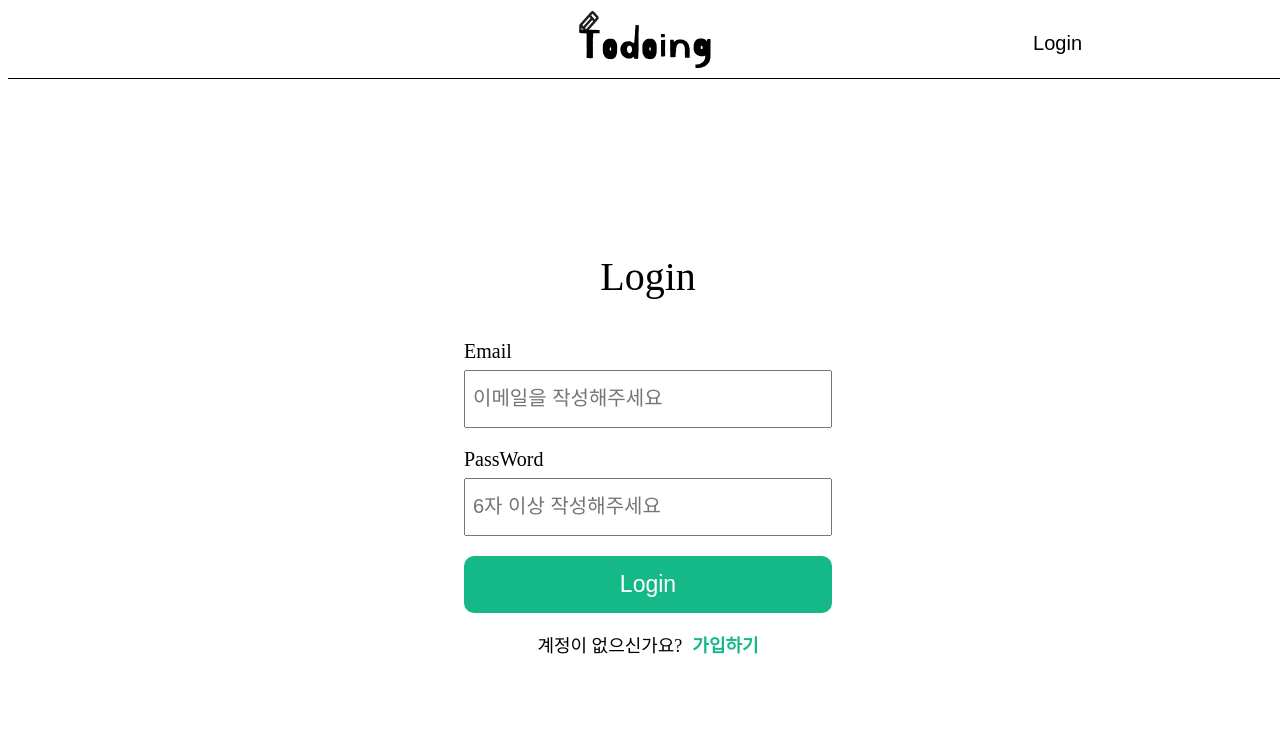
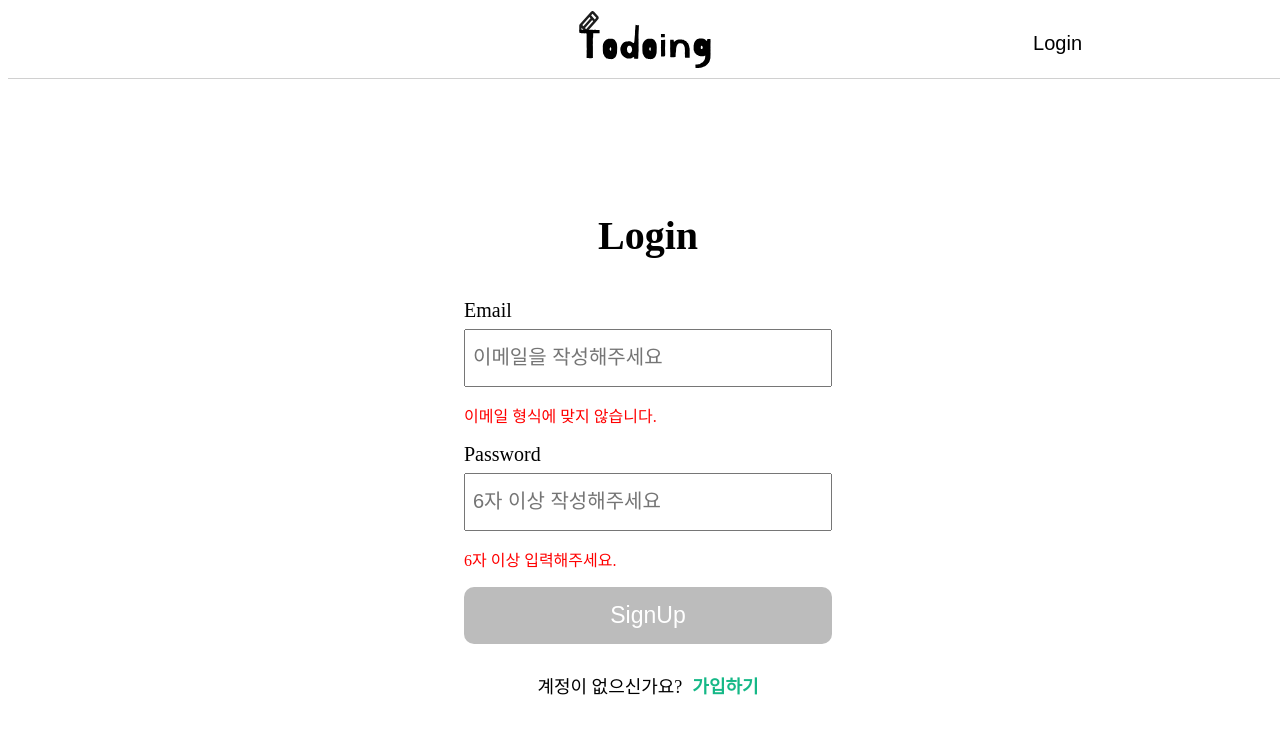
Before and after one commit to Miaash/Todo-List-TS, a React (Create React App) app: page /login in a window 1280 px wide. Shown: the top 734 px of the page. Built offline with nearby package versions, Linux system fonts and the light colour scheme.

Commit message:
[FEAT]: 로그인&회원가입 유효성검사 구현

```diff
--- a/src/components/common/Header.tsx
+++ b/src/components/common/Header.tsx
@@ -40,7 +40,7 @@ const MainWrapper = styled.header`
   position: sticky;
   z-index: 10000;
   width: 100%;
-  border-bottom: 1px #000 solid;
+  border-bottom: 1px #d0d0d0 solid;
 `;
 
 const HeaderContainer = styled.div`
--- a/src/pages/LoginPage.tsx
+++ b/src/pages/LoginPage.tsx
@@ -10,15 +10,29 @@ const LoginPage = () => {
   const [email, setEmail] = useState("");
   const [pwd, setPwd] = useState("");
   const { setIsLogin } = useLoginStore();
+  const [emailError, setEmailError] = useState(false);
+  const [pwdError, setPwdError] = useState(false);
   const navigate = useNavigate();
 
   const changeEmailHandler = (e: React.ChangeEvent<HTMLInputElement>) => {
     e.preventDefault();
     setEmail(e.target.value);
+    const regExp =
+      /^[0-9a-zA-Z]([-_\.]?[0-9a-zA-Z])*@[0-9a-zA-Z]([-_\.]?[0-9a-zA-Z])*\.[a-zA-Z]{2,3}$/i;
+    if (regExp.test(e.target.value)) {
+      setEmailError(true);
+    } else {
+      setEmailError(false);
+    }
   };
   const changePwdHandler = (e: React.ChangeEvent<HTMLInputElement>) => {
     e.preventDefault();
     setPwd(e.target.value);
+    if (e.target.value.length < 6) {
+      setPwdError(false);
+    } else if (e.target.value.length >= 6) {
+      setPwdError(true);
+    }
   };
 
   // 로그인 핸들러
@@ -42,6 +56,7 @@ const LoginPage = () => {
       <MainContents>
         <TitleBox>Login</TitleBox>
         <FormBox onSubmit={submitHandler}>
+          <EmailBox>
             <label htmlFor="email">Email</label>
             <input
               type="email"
@@ -49,14 +64,37 @@ const LoginPage = () => {
               placeholder="이메일을 작성해주세요"
               onChange={changeEmailHandler}
             />
-          <label htmlFor="password">PassWord</label>
+            {emailError ? (
+              <p className="correct">올바른 형식입니다.</p>
+            ) : (
+              <p className="wrong">이메일 형식에 맞지 않습니다.</p>
+            )}
+          </EmailBox>
+          <PwdBox>
+            <label htmlFor="password">Password</label>
             <input
               type="password"
               id="password"
               placeholder="6자 이상 작성해주세요"
               onChange={changePwdHandler}
             />
-          <button>Login</button>
+            {pwdError ? (
+              <p className="correct">올바른 형식입니다.</p>
+            ) : (
+              <p className="wrong">6자 이상 입력해주세요.</p>
+            )}
+          </PwdBox>
+          {pwdError && emailError ? (
+            <button>SignUp</button>
+          ) : (
+            <button
+              className="disabled"
+              disabled={true}
+              style={{ cursor: "no-drop" }}
+            >
+              SignUp
+            </button>
+          )}
         </FormBox>
         <TextBox>
           <p>계정이 없으신가요?</p>
@@ -94,6 +132,7 @@ const TitleBox = styled.p`
   align-items: center;
   justify-content: center;
   font-size: 40px;
+  font-weight: 600;
 `;
 
 const FormBox = styled.form`
@@ -110,7 +149,6 @@ const FormBox = styled.form`
     height: 40px;
     font-size: 20px;
     padding: 7px;
-    margin-bottom: 20px;
   }
   button {
     height: 57px;
@@ -124,6 +162,41 @@ const FormBox = styled.form`
       background-color: #13a478;
     }
   }
+  .disabled {
+    background-color: #bcbcbc;
+    :hover {
+      cursor: pointer;
+      background-color: #bcbcbc;
+    }
+  }
+`;
+
+const EmailBox = styled.div`
+  display: flex;
+  justify-content: center;
+  flex-direction: column;
+  .correct {
+    color: green;
+    font-size: 16px;
+  }
+  .wrong {
+    color: red;
+    font-size: 16px;
+  }
+`;
+
+const PwdBox = styled.div`
+  display: flex;
+  justify-content: center;
+  flex-direction: column;
+  .correct {
+    color: green;
+    font-size: 16px;
+  }
+  .wrong {
+    color: red;
+    font-size: 16px;
+  }
 `;
 
 const TextBox = styled.div`
@@ -131,6 +204,7 @@ const TextBox = styled.div`
   align-items: center;
   justify-content: center;
   font-size: 18px;
+  margin-top: 10px;
   p {
     margin-right: 10px;
   }
--- a/src/pages/SignUpPage.tsx
+++ b/src/pages/SignUpPage.tsx
@@ -8,15 +8,29 @@ import Header from "../components/common/Header";
 const SignUpPage = () => {
   const [email, setEmail] = useState("");
   const [pwd, setPwd] = useState("");
+  const [emailError, setEmailError] = useState(false);
+  const [pwdError, setPwdError] = useState(false);
   const navigate = useNavigate();
 
   const changeEmailHandler = (e: React.ChangeEvent<HTMLInputElement>) => {
     e.preventDefault();
     setEmail(e.target.value);
+    const regExp =
+      /^[0-9a-zA-Z]([-_\.]?[0-9a-zA-Z])*@[0-9a-zA-Z]([-_\.]?[0-9a-zA-Z])*\.[a-zA-Z]{2,3}$/i;
+    if (regExp.test(e.target.value)) {
+      setEmailError(true);
+    } else {
+      setEmailError(false);
+    }
   };
   const changePwdHandler = (e: React.ChangeEvent<HTMLInputElement>) => {
     e.preventDefault();
     setPwd(e.target.value);
+    if (e.target.value.length < 6) {
+      setPwdError(false);
+    } else if (e.target.value.length >= 6) {
+      setPwdError(true);
+    }
   };
 
   // 회원가입 핸들러
@@ -39,6 +53,7 @@ const SignUpPage = () => {
       <MainContents>
         <TitleBox>SignUp</TitleBox>
         <FormBox onSubmit={submitHandler}>
+          <EmailBox>
             <label htmlFor="email">Email</label>
             <input
               type="email"
@@ -46,17 +61,40 @@ const SignUpPage = () => {
               placeholder="이메일을 작성해주세요"
               onChange={changeEmailHandler}
             />
-          <label htmlFor="password">PassWord</label>
+            {emailError ? (
+              <p className="correct">올바른 형식입니다.</p>
+            ) : (
+              <p className="wrong">이메일 형식에 맞지 않습니다.</p>
+            )}
+          </EmailBox>
+          <PwdBox>
+            <label htmlFor="password">Password</label>
             <input
               type="password"
               id="password"
               placeholder="6자 이상 작성해주세요"
               onChange={changePwdHandler}
             />
+            {pwdError ? (
+              <p className="correct">올바른 형식입니다.</p>
+            ) : (
+              <p className="wrong">6자 이상 입력해주세요.</p>
+            )}
+          </PwdBox>
+          {pwdError && emailError ? (
             <button>SignUp</button>
+          ) : (
+            <button
+              className="disabled"
+              disabled={true}
+              style={{ cursor: "no-drop" }}
+            >
+              SignUp
+            </button>
+          )}
         </FormBox>
         <TextBox>
-          <p>계정이 없으신가요?</p>
+          <p>계정이 있으신가요?</p>
           <span onClick={() => navigate("/login")}>로그인하기</span>
         </TextBox>
       </MainContents>
@@ -91,6 +129,7 @@ const TitleBox = styled.p`
   align-items: center;
   justify-content: center;
   font-size: 40px;
+  font-weight: 600;
 `;
 
 const FormBox = styled.form`
@@ -107,7 +146,6 @@ const FormBox = styled.form`
     height: 40px;
     font-size: 20px;
     padding: 7px;
-    margin-bottom: 20px;
   }
   button {
     height: 57px;
@@ -121,6 +159,42 @@ const FormBox = styled.form`
       background-color: #13a478;
     }
   }
+
+  .disabled {
+    background-color: #bcbcbc;
+    :hover {
+      cursor: pointer;
+      background-color: #bcbcbc;
+    }
+  }
+`;
+
+const EmailBox = styled.div`
+  display: flex;
+  justify-content: center;
+  flex-direction: column;
+  .correct {
+    color: green;
+    font-size: 16px;
+  }
+  .wrong {
+    color: red;
+    font-size: 16px;
+  }
+`;
+
+const PwdBox = styled.div`
+  display: flex;
+  justify-content: center;
+  flex-direction: column;
+  .correct {
+    color: green;
+    font-size: 16px;
+  }
+  .wrong {
+    color: red;
+    font-size: 16px;
+  }
 `;
 
 const TextBox = styled.div`
@@ -128,6 +202,7 @@ const TextBox = styled.div`
   align-items: center;
   justify-content: center;
   font-size: 18px;
+  margin-top: 10px;
   p {
     margin-right: 10px;
   }
```
Lines whose indentation alone changed are shown as unchanged.
